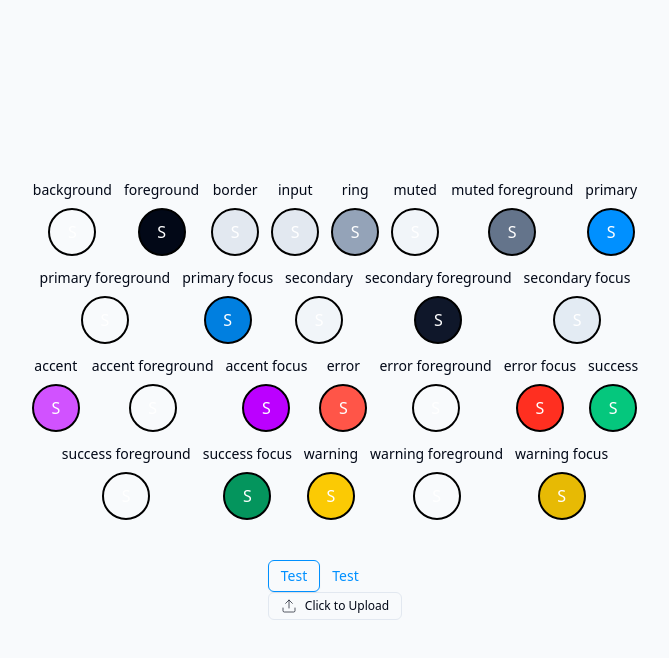
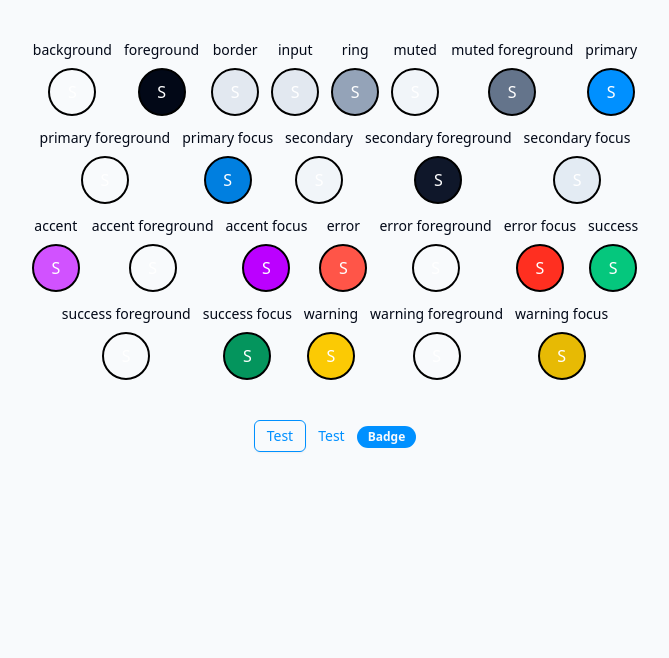
Before and after one commit to mujibur-rohman/ngemplad-ui, a Next.js app: page / in a window 1280 px wide. Shown: the top 658 px of the page, without its empty margins (305-974 px from the left). Built offline with nearby package versions, Linux system fonts and the light colour scheme.

Commit message:
input text dan button

```diff
--- a/src/components/input-file/styles.module.css
+++ b/src/components/input-file/styles.module.css
@@ -1,5 +1,5 @@
 .input-file-container {
-  @apply flex w-full rounded-md border border-input bg-background transition-all text-sm ring-offset-background outline-none active:ring-1 active:ring-primary active:text-primary;
+  @apply flex w-full rounded-md border overflow-hidden transition-all text-sm ring-offset-background outline-none active:ring-1 active:ring-primary active:text-primary;
 }
 
 .input-file {
@@ -11,5 +11,5 @@
 }
 
 .label-file {
-  @apply w-full cursor-pointer flex justify-center items-center gap-2 px-3;
+  @apply transition-colors hover:bg-primary/10 hover:text-primary w-full cursor-pointer flex justify-center items-center gap-2 px-3;
 }
--- /dev/null
+++ b/src/components/ui/badge.tsx
@@ -0,0 +1,36 @@
+import * as React from "react"
+import { cva, type VariantProps } from "class-variance-authority"
+
+import { cn } from "@/lib/utils"
+
+const badgeVariants = cva(
+  "inline-flex items-center rounded-full border px-2.5 py-0.5 text-xs font-semibold transition-colors focus:outline-none focus:ring-2 focus:ring-ring focus:ring-offset-2",
+  {
+    variants: {
+      variant: {
+        default:
+          "border-transparent bg-primary text-primary-foreground hover:bg-primary/80",
+        secondary:
+          "border-transparent bg-secondary text-secondary-foreground hover:bg-secondary/80",
+        destructive:
+          "border-transparent bg-destructive text-destructive-foreground hover:bg-destructive/80",
+        outline: "text-foreground",
+      },
+    },
+    defaultVariants: {
+      variant: "default",
+    },
+  }
+)
+
+export interface BadgeProps
+  extends React.HTMLAttributes<HTMLDivElement>,
+    VariantProps<typeof badgeVariants> {}
+
+function Badge({ className, variant, ...props }: BadgeProps) {
+  return (
+    <div className={cn(badgeVariants({ variant }), className)} {...props} />
+  )
+}
+
+export { Badge, badgeVariants }
--- a/src/components/ui/input-password.tsx
+++ b/src/components/ui/input-password.tsx
@@ -5,7 +5,7 @@ import { cn } from "@/lib/utils";
 import { Eye, EyeOff } from "lucide-react";
 
 const inputVariants = cva(
-  "flex w-full rounded-sm border border-input bg-background px-2 py-2 transition-all text-sm ring-offset-background placeholder:text-muted-foreground/50 outline-none focus:ring-1 focus:ring-ring disabled:cursor-not-allowed disabled:opacity-50 disabled:bg-muted",
+  "flex w-full rounded-sm border border-input bg-background px-2 py-2 transition-all text-sm placeholder:text-muted-foreground/50 outline-none focus:ring-2 ring-offset-1 disabled:cursor-not-allowed disabled:opacity-50 disabled:bg-muted",
   {
     variants: {
       sizes: {
--- a/src/components/ui/input-text.tsx
+++ b/src/components/ui/input-text.tsx
@@ -4,7 +4,7 @@ import { cva, type VariantProps } from "class-variance-authority";
 import { cn } from "@/lib/utils";
 
 const inputVariants = cva(
-  "flex w-full rounded-sm border border-input bg-background px-2 py-2 transition-all text-sm ring-offset-background placeholder:text-muted-foreground/50 outline-none focus:ring-1 focus:ring-ring disabled:cursor-not-allowed disabled:opacity-50 disabled:bg-muted",
+  "flex w-full rounded-sm border border-input bg-background px-2 py-2 transition-all text-sm placeholder:text-muted-foreground/50 outline-none focus:ring-2 ring-offset-1 disabled:cursor-not-allowed disabled:opacity-50 disabled:bg-muted",
   {
     variants: {
       sizes: {
--- a/src/pages/index.tsx
+++ b/src/pages/index.tsx
@@ -11,6 +11,7 @@ import { InputFile } from "@/components/input-file/input-file";
 import { InputPassword } from "@/components/ui/input-password";
 import { InputText } from "@/components/ui/input-text";
 import { Eye } from "lucide-react";
+import { Badge } from "@/components/ui/badge";
 
 const colorsPallete = [
   {
@@ -117,7 +118,7 @@ const colorsPallete = [
 
 export default function Home() {
   return (
-    <div className="flex flex-col justify-center items-center min-h-screen">
+    <div className="flex flex-col pt-10 items-center min-h-screen">
       <div className="flex justify-center w-1/2 gap-3 flex-wrap">
         {colorsPallete.map((color) => (
           <div key={color.style} className="flex flex-col items-center gap-2">
@@ -137,13 +138,7 @@ export default function Home() {
         <Button variant="ghost" className="text-primary hover:bg-primary/10">
           Test
         </Button>
-        <InputFile
-          type="file"
-          placeholder="jhaj"
-          sizes="sm"
-          onChange={(e) => console.log(e.target.files)}
-        />
-        {/* <InputPassword disabled placeholder="Password" icon /> */}
+        <Badge>Badge</Badge>
       </div>
     </div>
   );
```
